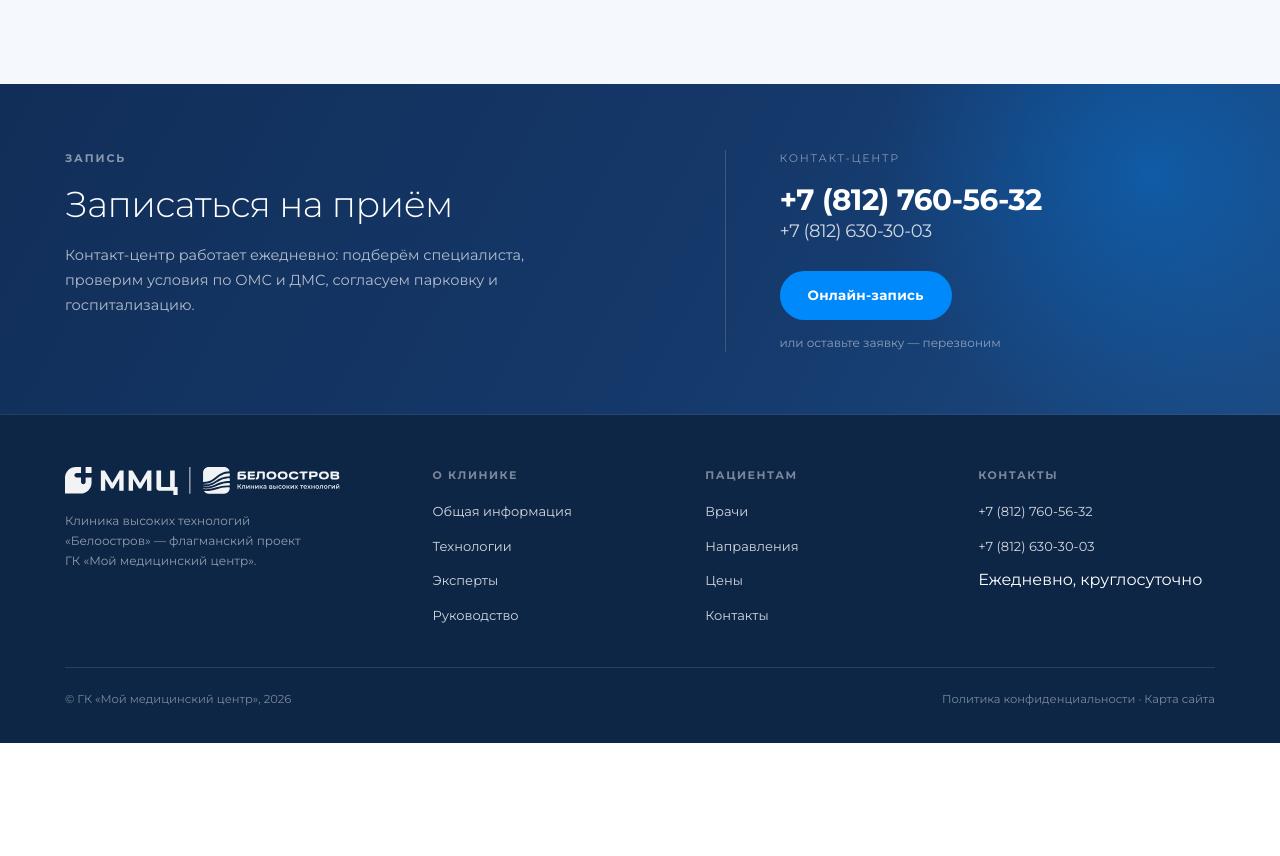
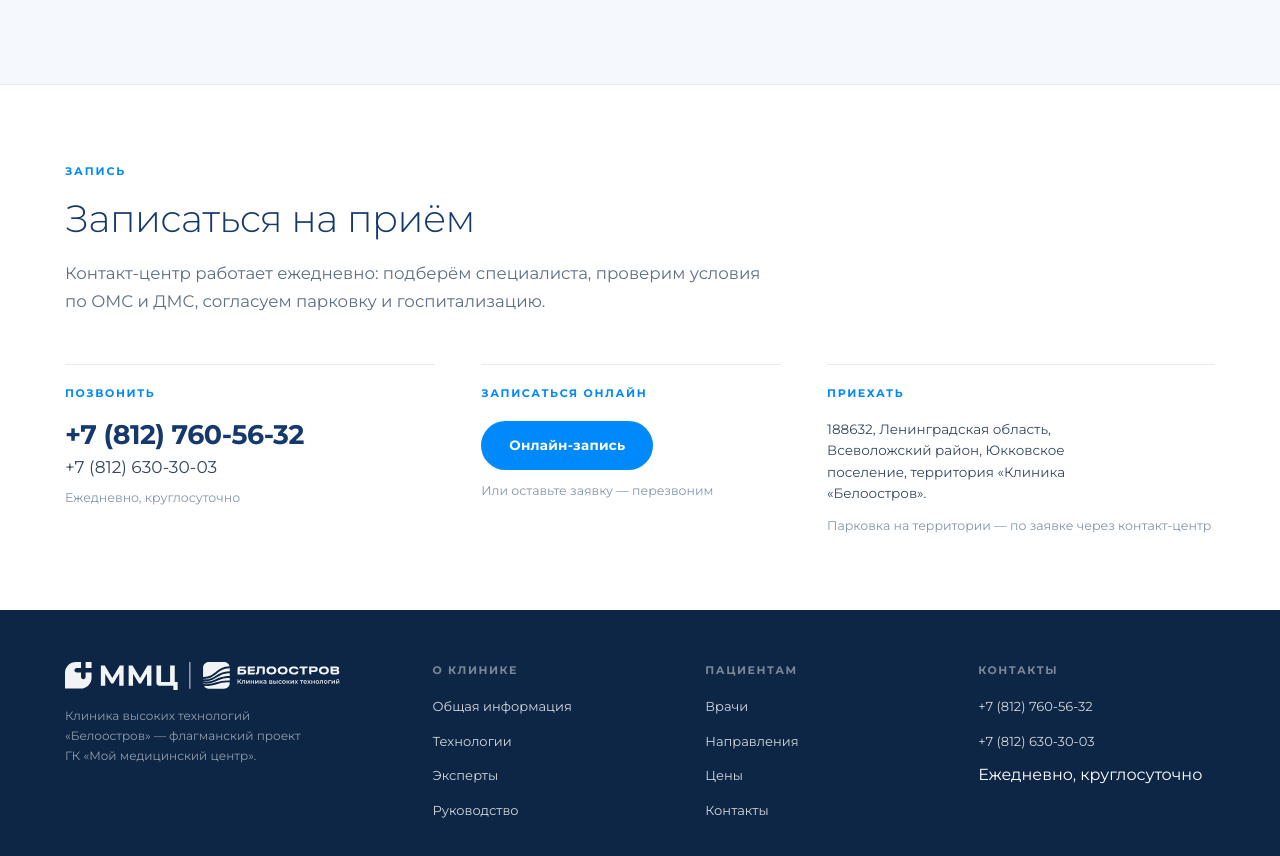
Before and after one commit to westv1be/beloostrov-about-preview, a plain HTML site: page index.html in a window 1280 px wide. Shown: the part 6867-7723 px from the top of the page. Before the commit the page ends 7610 px from the top, so only its background shows below. Drawn offline with Linux system fonts and the light colour scheme.

Commit message:
Контакты: светлый блок из трёх колонок вместо тёмной полосы

```diff
--- a/index.html
+++ b/index.html
@@ -259,30 +259,18 @@ details[open] summary::after{transform:rotate(-135deg)}
 .inline-cta__t{font-size:16px;font-weight:700;color:var(--navy)}
 .inline-cta__s{margin-top:4px;font-size:13px;color:var(--muted)}
 
-/* ---------- contact band ---------- */
-#complex{padding-bottom:56px}
-.cta-band{
-  position:relative;isolation:isolate;overflow:hidden;color:#fff;
-  background:linear-gradient(118deg,#112E58 0%,#15396B 58%,#1B4A83 100%);
-  padding:66px 0 62px;
-  border-bottom:1px solid rgba(255,255,255,.08);
-}
-.cta-band::before{
-  content:"";position:absolute;right:-180px;top:-220px;width:620px;height:620px;border-radius:50%;
-  background:radial-gradient(circle,rgba(0,137,250,.34),rgba(0,137,250,0) 62%);
-  z-index:-1;
-}
-.cta-band__in{display:grid;grid-template-columns:1.1fr .9fr;gap:60px;align-items:start}
-.cta-band__eyebrow{font-size:11px;letter-spacing:.17em;text-transform:uppercase;color:rgba(255,255,255,.5);font-weight:700;margin-bottom:16px}
-.cta-band h2{font-size:clamp(26px,2.9vw,36px);font-weight:300;line-height:1.16;letter-spacing:-.5px;max-width:520px}
-.cta-band p{margin-top:18px;font-size:14.5px;line-height:1.7;color:rgba(255,255,255,.68);max-width:470px}
-.cta-band__right{padding-left:54px;border-left:1px solid rgba(255,255,255,.16)}
-.cta-band__label{font-size:11px;letter-spacing:.16em;text-transform:uppercase;color:rgba(255,255,255,.48);margin-bottom:14px}
-.cta-band__tel{display:block;font-size:clamp(24px,2.3vw,30px);font-weight:700;letter-spacing:-.5px;text-decoration:none;line-height:1.2}
-.cta-band__tel:hover{color:#9FD3FF}
-.cta-band__tel--small{font-size:18px;font-weight:400;opacity:.8;margin-top:4px}
-.cta-band__actions{display:flex;flex-direction:column;align-items:flex-start;gap:14px;margin-top:28px}
-.cta-band__note{font-size:12px;color:rgba(255,255,255,.5);line-height:1.45}
+/* ---------- contact ---------- */
+.contact{background:#fff;border-top:1px solid var(--line);padding:78px 0 74px}
+.contact__head{max-width:720px}
+.contact__grid{display:grid;grid-template-columns:1.05fr .85fr 1.1fr;gap:46px;margin-top:48px}
+.contact__col{border-top:1px solid var(--line);padding-top:20px}
+.contact__label{font-size:11px;letter-spacing:.15em;text-transform:uppercase;color:var(--blue);font-weight:700;margin-bottom:16px}
+.contact__tel{display:block;font-size:clamp(22px,2.1vw,28px);font-weight:700;color:var(--navy);text-decoration:none;letter-spacing:-.5px;line-height:1.2}
+.contact__tel:hover{color:var(--blue)}
+.contact__tel--sm{font-size:17px;font-weight:400;color:#33475E;margin-top:6px;letter-spacing:0}
+.contact__note{font-size:12.5px;color:#8294AA;margin-top:12px;line-height:1.5}
+.contact__addr{font-size:13.5px;line-height:1.6;color:#33475E;max-width:260px}
+.contact__col .btn{margin-top:2px}
 
 /* ---------- footer ---------- */
 .footer{background:#0E2646;color:#fff;margin-top:0;padding:52px 0 34px}
@@ -328,9 +316,8 @@ details[open] summary::after{transform:rotate(-135deg)}
   .tech{grid-template-columns:1fr}
   .infra{grid-template-columns:repeat(2,1fr)}
   .buildings{grid-template-columns:1fr}
-  .cta-band{padding:52px 0 48px}
-  .cta-band__in{grid-template-columns:1fr;gap:34px}
-  .cta-band__right{padding-left:0;border-left:0;border-top:1px solid rgba(255,255,255,.16);padding-top:30px}
+  .contact{padding:56px 0 52px}
+  .contact__grid{grid-template-columns:1fr;gap:30px;margin-top:36px}
   .footer__grid{grid-template-columns:1fr 1fr}
 }
 @media (max-width:720px){
@@ -357,9 +344,9 @@ details[open] summary::after{transform:rotate(-135deg)}
   .experts__stats{display:grid;grid-template-columns:1fr 1fr;gap:20px 18px}
   .footer__grid{grid-template-columns:1fr}
   .footer{margin-top:0}
-  .cta-band{padding:44px 0 42px}
-  .cta-band__actions{gap:14px;width:100%}
-  .cta-band__actions .btn{width:100%}
+  .contact{padding:46px 0 42px}
+  .contact__grid{gap:26px}
+  .contact__col .btn{width:100%}
   .inline-cta__in{flex-direction:column;align-items:flex-start;gap:16px;padding:24px 0}
   .inline-cta__in .btn{width:100%}
   .btns-row{display:flex;gap:10px;flex-wrap:wrap}
@@ -857,21 +844,33 @@ details[open] summary::after{transform:rotate(-135deg)}
   </div>
 </section>
 
-<!-- ================= CONTACT BAND ================= -->
-<section class="cta-band" id="booking">
-  <div class="container cta-band__in">
-    <div class="cta-band__left reveal">
-      <div class="cta-band__eyebrow">Запись</div>
-      <h2>Записаться на приём</h2>
-      <p>Контакт-центр работает ежедневно: подберём специалиста, проверим условия по ОМС и ДМС, согласуем парковку и госпитализацию.</p>
+<!-- ================= CONTACT ================= -->
+<section class="contact" id="booking">
+  <div class="container">
+    <div class="contact__head reveal">
+      <div class="eyebrow">Запись</div>
+      <h2 class="h2">Записаться на приём</h2>
+      <p class="lead">Контакт-центр работает ежедневно: подберём специалиста, проверим условия по ОМС и ДМС, согласуем парковку и госпитализацию.</p>
     </div>
-    <div class="cta-band__right reveal">
-      <div class="cta-band__label">Контакт-центр</div>
-      <a class="cta-band__tel" href="tel:+78127605632">+7 (812) 760-56-32</a>
-      <a class="cta-band__tel cta-band__tel--small" href="tel:+78126303003">+7 (812) 630-30-03</a>
-      <div class="cta-band__actions">
+
+    <div class="contact__grid">
+      <div class="contact__col reveal">
+        <div class="contact__label">Позвонить</div>
+        <a class="contact__tel" href="tel:+78127605632">+7 (812) 760-56-32</a>
+        <a class="contact__tel contact__tel--sm" href="tel:+78126303003">+7 (812) 630-30-03</a>
+        <div class="contact__note">Ежедневно, круглосуточно</div>
+      </div>
+
+      <div class="contact__col reveal">
+        <div class="contact__label">Записаться онлайн</div>
         <a class="btn" href="/">Онлайн-запись</a>
-        <span class="cta-band__note">или оставьте заявку — перезвоним</span>
+        <div class="contact__note">Или оставьте заявку — перезвоним</div>
+      </div>
+
+      <div class="contact__col reveal">
+        <div class="contact__label">Приехать</div>
+        <div class="contact__addr">188632, Ленинградская область, Всеволожский район, Юкковское поселение, территория «Клиника «Белоостров».</div>
+        <div class="contact__note">Парковка на территории — по заявке через контакт-центр</div>
       </div>
     </div>
   </div>
```
